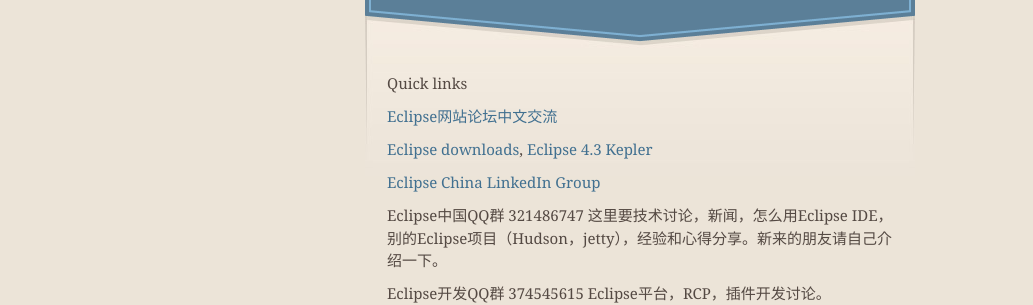
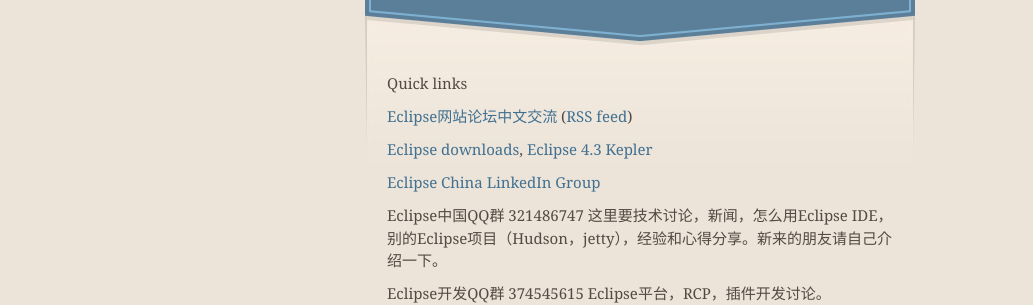
Before and after one commit to Eclipse-China/Eclipse-China.github.io, a Jekyll site: the page built from index.html, in a window 1280 px wide and 900 px high. Shown: the part 169-474 px from the top of the window, without its empty margins (0-1033 px from the left). Built offline with Jekyll 4.4.1, drawn with Linux system fonts in a browser that asks for light colours; nearby versions of some CDN libraries; Markdown is read by kramdown in place of the engine named in the settings.

Commit message:
forum RSS feed

```diff
--- a/index.html
+++ b/index.html
@@ -51,7 +51,9 @@
 
 <p>Quick links</p>
 
-<p><a href="http://www.eclipse.org/forums/index.php/f/274/">Eclipse网站论坛中文交流</a></p>
+<p><a href="http://www.eclipse.org/forums/index.php/f/274/">Eclipse网站论坛中文交流</a>
+(<a href="http://www.eclipse.org/forums/feed.php?mode=m&l=1&basic=1&frm=274&n=10">RSS feed</a>)
+</p>
 <p><a href="http://www.eclipse.org/downloads/">Eclipse downloads</a>, <a href="http://www.eclipse.org/kepler/">Eclipse 4.3 Kepler</a></p>
 <p><a href="http://www.linkedin.com/groups/Eclipse-China-Eclipse-%E4%B8%AD%E5%9B%BD-3932073?gid=3932073">Eclipse China LinkedIn Group</a></p>
 <p> Eclipse中国QQ群 321486747 这里要技术讨论，新闻，怎么用Eclipse IDE，别的Eclipse项目（Hudson，jetty），经验和心得分享。新来的朋友请自己介绍一下。</p>
```
